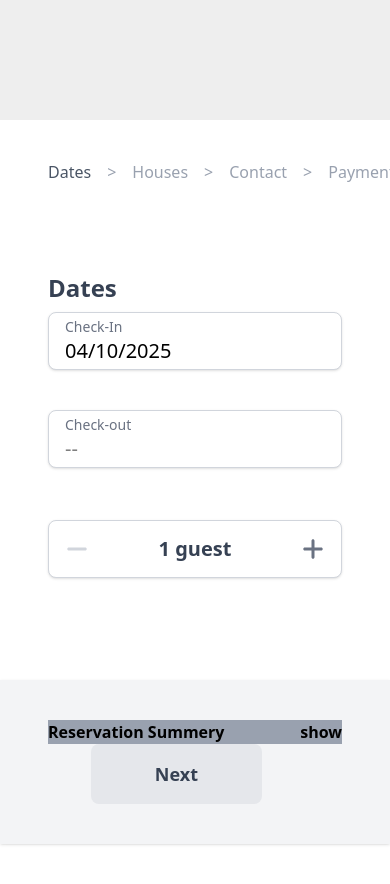
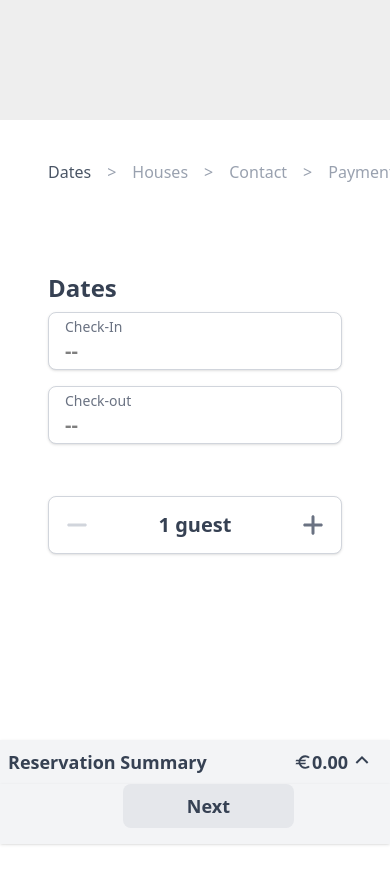
Before and after one commit to MinasAyounAlsoud/Myluxzen, a React (Vite) app in the folder frontend/: page /booking in a window 390 px wide. Shown: the top 884 px of the page. Built offline with nearby package versions, Linux system fonts and the light colour scheme.

Commit message:
update frontend folder for booking page styling

```diff
--- a/frontend/src/App.jsx
+++ b/frontend/src/App.jsx
@@ -2,6 +2,7 @@
 
 import './index.css'
 import { BookingPage } from './pages/BookingPage'
+
 
 function App() {
 
--- a/frontend/src/components/booking/ButtonBar.jsx
+++ b/frontend/src/components/booking/ButtonBar.jsx
@@ -7,11 +7,11 @@ export const ButtonBar = ({step, setPrevStep, setNextStep})=>{
     return (
         <>
          <div>
-            <div className="flex justify-end space-x-4 px-20">
+            <div className="flex justify-end space-x-4 px-20  font-bold">
                 {step > 1 && (
                 <button
                     onClick={setPrevStep}
-                    className="bg-transparent border border-gray-300 text-lg text-gray-600 py-4 px-16 rounded-lg hover:bg-gray-200 flex items-center space-x-2"
+                    className="bg-transparent border border-gray-300 text-lg text-gray-600 py-2 px-16 rounded-lg hover:bg-gray-200 flex items-center space-x-2"
                 >
                     <FaArrowLeft /> <p>prev</p>
                 </button>
@@ -19,9 +19,9 @@ export const ButtonBar = ({step, setPrevStep, setNextStep})=>{
                 <button
                 onClick={setNextStep}
                 // disabled={step > totalSteps}
-                className="bg-gray-200 text-gray-700 text-lg text-gray-600 py-4 px-16  rounded-lg hover:bg-gray-400 disabled:opacity-50 disabled:cursor-not-allowed"
+                className="bg-gray-200 text-gray-700 text-lg text-gray-600 py-2 px-16  rounded-lg hover:bg-gray-400 disabled:opacity-50 disabled:cursor-not-allowed"
                 >
-                {step === 4 ? 'Confirm and Pay' : 'Next'}
+                {step === 4 ? 'Confirm' : 'Next'}
                 </button>
             </div>
         </div>
--- a/frontend/src/components/booking/Contact.jsx
+++ b/frontend/src/components/booking/Contact.jsx
@@ -2,31 +2,26 @@ import React, { useState, useEffect } from 'react';
 import ContactForm from './ContactForm';
 
 export const Contact = ({newBooking, setNewBooking,gotoNextStep,setStepCompleted,setGotoNextStep})=>{
-    const loggedInUser = {
-        email: "jane.doe@example.com",
-        firstName: "Jane",
-        lastName: "Doe",
-        phoneNumber: "123-456-7890",
-        comments:""
-      };
-    const userNull = null;
-    const [errorMessage, setErrorMessage] = useState({
-        email: "",
-        firstName: "",
-        lastName:""
-    });
+
+    const [errEmail, setErrorEmail] = useState(false);
+    const [errFirstName, setErrorFirstName] = useState(false);
+    const [errLastName, setLastName] = useState(false);
+
     useEffect(()=>{
         if(gotoNextStep=== true){
             //varify if important information has been inputed
-            // if(newBooking.title === "" || newBooking.type===""){
-            //     setStepCompleted(false);
-            //     setGotoNextStep(false);
-            // }else{
-            //     setStepCompleted(true);
-            //     setGotoNextStep(false);
-            // }
-            setStepCompleted(true);
-            setGotoNextStep(false);
+            if(newBooking.email === "" || newBooking.guestFirstName ==="" || newBooking.guestFamilyName ==="" ){
+                setErrorEmail(newBooking.email === "");
+                setErrorFirstName(newBooking.guestFirstName ==="");
+                setLastName(newBooking.guestFamilyName ==="");
+                setStepCompleted(false);
+                setGotoNextStep(false);
+            }else{
+                setStepCompleted(true);
+                setGotoNextStep(false);
+            }
+            // setStepCompleted(true);
+            // setGotoNextStep(false);
         }
     },[gotoNextStep]);
 
@@ -37,7 +32,9 @@ export const Contact = ({newBooking, setNewBooking,gotoNextStep,setStepCompleted
                     Your contact details
                 </div>
 
-                <ContactForm user={loggedInUser} newBooking={newBooking} setNewBooking={setNewBooking}></ContactForm>
+                <ContactForm newBooking={newBooking} setNewBooking={setNewBooking}
+                            errEmail={errEmail} errFirstName={errFirstName} errLastName={errLastName}
+                ></ContactForm>
 
         </div>
     );
--- /dev/null
+++ b/frontend/src/components/booking/DatePickerStyles.module.css
@@ -0,0 +1,7 @@
+/* DatePickerStyles.module.css */
+.datePickerCalendar {
+  /* 放大日历到150% */
+  transform: scale(1.5);
+  transform-origin: top center; /* 确保放大以日历顶部为中心 */
+  margin: auto; /* 居中日历，如果需要的话 */
+}
--- a/frontend/src/components/booking/DateRangePicker.jsx
+++ b/frontend/src/components/booking/DateRangePicker.jsx
@@ -1,63 +1,63 @@
-import React, { useEffect, useState } from "react";
-import DatePicker from "react-datepicker";
-import "react-datepicker/dist/react-datepicker.css";
+import React, { useEffect } from 'react';
+import DatePicker from 'react-datepicker';
+import 'react-datepicker/dist/react-datepicker.css';
 
-export function DateRangePicker({ newBooking = {}, setNewBooking, errStartDate, errEndDate}) {
+import styles from "./DatePickerStyles.module.css";
+
+
+export function DateRangePicker({ newBooking, setNewBooking, errStartDate, errEndDate }) {
   // 解析日期（如果是空字符串或者 undefined，就设为 null）
   const parseDate = (date) => {
     return date && date !== "" ? new Date(date) : null;
   };
 
-  // 初始化 state
-  const [startDate, setStartDate] = useState(null);
-  const [endDate, setEndDate] = useState(null);
+  // 设置 DatePicker 选择器的日期
+  const handleStartDateChange = (date) => {
+    setNewBooking(prev => ({
+      ...prev,
+      startDate: date ? date.toISOString() : null,
+    }));
+  };
 
-  // 当 `newBooking` 发生变化时，更新 `startDate` 和 `endDate`
-  useEffect(() => {
-    setStartDate(parseDate(newBooking.startDate) || new Date());
-    setEndDate(parseDate(newBooking.endDate));
-  }, [newBooking.startDate, newBooking.endDate]); // 监听 newBooking 变化
+  const handleEndDateChange = (date) => {
+    setNewBooking(prev => ({
+      ...prev,
+      endDate: date ? date.toISOString() : null,
+    }));
+  };
 
-  // 更新 `newBooking`，但只在 `startDate` 或 `endDate` 改变时执行
-  useEffect(() => {
-    setNewBooking((prev) => ({
-      ...prev,
-      startDate: startDate ? startDate.toISOString() : prev.startDate,
-      endDate: endDate ? endDate.toISOString() : prev.endDate,
-    // startDate: startDate ? startDate.toISOString() : "",
-    // endDate: endDate ? endDate.toISOString() : "",
 
-    }));
-  }, [startDate, endDate, setNewBooking]);
 
   return (
-    <div class="flex flex-col lg:flex-row w-full justify-start lg:justify-between  space-y-10 lg:space-y-0 lg:space-x-4 ">
-
+    <div className="flex flex-col lg:flex-row w-full justify-start lg:justify-between space-y-4 lg:space-y-0 lg:space-x-4"
+   >
       <div className={`bg-white p-1 border rounded-lg shadow px-4 py-1 lg:flex-1 ${errStartDate ? 'border-red-500' : 'border-gray-300'}`}>
-      <p class="text-sm text-gray-500">Check-In</p>
-
+        <p className="text-sm text-gray-500">Check-In</p>
         <DatePicker
-            selected={startDate}
-            onChange={(date) => setStartDate(date)}
+          selected={parseDate(newBooking.startDate)}
+          onChange={handleStartDateChange}
           selectsStart
-            startDate={startDate}
-            endDate={endDate}
+          startDate={parseDate(newBooking.startDate) || new Date()}
+          endDate={parseDate(newBooking.endDate)}
           minDate={new Date()}
           placeholderText="--"
-            className="text-black fond-bold text-xl"
+          className="text-black font-bold text-xl"
+          calendarClassName={styles.datePickerCalendar}
+
         />
       </div>
       <div className={`bg-white p-1 border rounded-lg shadow px-4 py-1 lg:flex-1 ${errEndDate ? 'border-red-500' : 'border-gray-300'}`}>
-            <p class="text-sm text-gray-500">Check-out</p>
+        <p className="text-sm text-gray-500">Check-out</p>
         <DatePicker
-            selected={endDate}
-            onChange={(date) => setEndDate(date)}
+          selected={parseDate(newBooking.endDate)}
+          onChange={handleEndDateChange}
           selectsEnd
-            startDate={startDate}
-            endDate={endDate}
-            minDate={startDate ? new Date(startDate.getTime() + 24 * 60 * 60 * 1000) : new Date()}
+          startDate={parseDate(newBooking.startDate)}
+          endDate={parseDate(newBooking.endDate)}
+          minDate={newBooking.startDate ? new Date(newBooking.startDate) : new Date()}
           placeholderText="--"
-            className="text-black fond-bold text-xl"
+          className="text-black font-bold text-xl"
+          calendarClassName={styles.datePickerCalendar}
         />
       </div>
     </div>
--- a/frontend/src/components/booking/DateSelect.jsx
+++ b/frontend/src/components/booking/DateSelect.jsx
@@ -15,10 +15,10 @@ export const DateSelect = ({newBooking, setNewBooking,gotoNextStep,setStepComple
     useEffect(()=>{
         if(gotoNextStep=== true){
             //varify if important information has been inputed
-            if(newBooking.startDate === "" || newBooking.endDate===""){
+            if(newBooking.startDate === null || newBooking.endDate===null){
                 setDateErrorMsg("Arrival and departure dates are required");
-                setErrStartDate(newBooking.startDate==="");
-                setEndStartDate(newBooking.endDate==="");
+                setErrStartDate(newBooking.startDate===null);
+                setEndStartDate(newBooking.endDate===null);
                 setStepCompleted(false);
                 setGotoNextStep(false);
             }else{
--- a/frontend/src/components/booking/HouseSelect.jsx
+++ b/frontend/src/components/booking/HouseSelect.jsx
@@ -10,16 +10,18 @@ export const HouseSelect = ({newBooking, setNewBooking,gotoNextStep,setStepCompl
     useEffect(()=>{
         if(gotoNextStep=== true){
             //varify if important information has been inputed
-            // if(newBooking.title === "" || newBooking.type===""){
-            //     setStepCompleted(false);
-            //     setGotoNextStep(false);
-            // }else{
-            //     setStepCompleted(true);
-            //     setGotoNextStep(false);
-            // }
-            setStepCompleted(true);
-            setGotoNextStep(false);
-            console.log("go to next step")
+            if(newBooking.houseType === ""){
+                setErrorMessage("You need to select an available house for booking.");
+                setStepCompleted(false);
+                setGotoNextStep(false);
+            }else{
+                setErrorMessage("");
+                setStepCompleted(true);
+                setGotoNextStep(false);
+            }
+            // setStepCompleted(true);
+            // setGotoNextStep(false);
+            // console.log("go to next step")
 
         }
     },[gotoNextStep]);
@@ -58,8 +60,10 @@ export const HouseSelect = ({newBooking, setNewBooking,gotoNextStep,setStepCompl
               setErrorMessage("No available rooms for the selected dates.");
             }
           } catch (error) {
-            console.error("Error fetching available rooms:", error);
-            setErrorMessage("An error occurred while fetching available rooms.");
+            // console.error("Error fetching available rooms:", error);
+            // setErrorMessage("An error occurred while fetching available rooms.");
+            setErrorMessage("No available rooms for the selected dates.");
+
           }
         };
 
@@ -77,9 +81,11 @@ export const HouseSelect = ({newBooking, setNewBooking,gotoNextStep,setStepCompl
                 <div class="text-2xl py-2 text-gray-700 font-bold">
                     Houses
                     </div>
-                <h2 class="py-1">Select the perfect room for your stay.</h2>
-                {errorMessage && <p>{errorMessage}</p>}
+                <h2 class="pb-1">Select the perfect room for your stay.</h2>
+                {/* {errorMessage && <p className='text-red-500 text-sm'>{errorMessage}</p>} */}
 
+                {errorMessage !== "" ? <p className='text-red-500 text-sm'>{errorMessage}</p>
+                    : <p className="text-transparent text-sm">Placeholder</p>}
             {availableRooms.length > 0 ? (
             <ul>
                 {availableRooms.map((room, index) => (
@@ -95,7 +101,7 @@ export const HouseSelect = ({newBooking, setNewBooking,gotoNextStep,setStepCompl
                 ))}
             </ul>
             ) : (
-            <p>No available rooms for the selected dates.</p>
+            <p></p>
             )}
         </>
     );
--- a/frontend/src/components/booking/SuccessBooking.jsx
+++ b/frontend/src/components/booking/SuccessBooking.jsx
@@ -44,13 +44,13 @@ export const SuccessBooking = ({successBookingNumber})=>{
         console.log("bookingTicket",bookingTicket);
     },[bookingTicket]);
     return (
-        <div className='flex flex-col items-center justify-center h-full'>
+        <div className='flex flex-col items-center justify-center h-full pb-20'>
 
             <div className='w-2/3 py-4'>
             <Summery newBooking={bookingTicket} completed={true}></Summery>
 
             </div>
-            <div className='w3/5 py-4 px-4 text-gray-700'>
+            <div className='w3/5 py-4 px-6 lg:px-20 text-gray-700'>
                 <p>Vielen Dank für Ihre Buchung.</p><br></br>
                 <p>Die Details Ihrer Bestellung werden an Ihre E-Mail-Adresse gesendet.</p><br></br>
                 <p>Falls Sie bereits registriert und angemeldet sind, können Sie Ihre Bestellung in Ihrem Benutzerkonto auf unserer Webseite einsehen und bei Bedarf auch stornieren.</p><br></br>
--- a/frontend/src/components/booking/SummaryBar.jsx
+++ b/frontend/src/components/booking/SummaryBar.jsx
@@ -1,13 +1,54 @@
 import React, { useState, useEffect } from 'react';
+import { RiArrowDownSLine } from "react-icons/ri";
+import { RiArrowUpSLine } from "react-icons/ri";
 
+import { MdOutlineEuro } from "react-icons/md";
+import { Summery } from './Summery';
 export const SummeryBar = ({newBooking})=>{
+    const { houseType, guestFirstName, guestFamilyName, email, guestCount, startDate, endDate, price,mobileNumber, comments } = newBooking;
+    const [showCompleteSummery,setShowCompleteSummery] = useState(false);
+    const calculateTotalPrice = () => {
+        const start = new Date(startDate);
+        const end = new Date(endDate);
+        const msPerDay = 1000 * 3600 * 24;
+        const days = Math.round((end - start) / msPerDay); // 四舍五入天数
+        const totalPrice = days * price;
+        return totalPrice.toFixed(2); // 返回带两位小数的字符串
+    };
+    const handleOnClick = ()=>{
+        setShowCompleteSummery(prev=> !prev);
+    };
 
     return (
-        <div className='flex justify-between'>
-                <div>Reservation Summery</div>
-                <button
-                >show</button>
+        <div className='flex flex-col text-base text-gray-700'>
+            <div className={`flex ${showCompleteSummery ? "slide-up" : "slide-down"} bg-gray-100 shadow pb-2`}>
+                {/* <div className='px-6 flex justify-center w-auto'> */}
+                    <Summery newBooking={newBooking} completed={true} />
+                {/* </div> */}
+                <div className="relative px-6 flex-1">
+                    <button onClick={handleOnClick} className="absolute top-0 right-0 px-4 text-2xl font-bold cursor-pointer ">
+                        <RiArrowDownSLine />
+                    </button>
+                </div>
+            </div>
 
+            {!showCompleteSummery &&
+                <div className={`flex ${showCompleteSummery ? "slide-down" : "slide-up"} justify-between bg-gray-100 shadow py-2`}
+                >
+                    <div className='flex justify-between flex-10 px-2'>
+                        <div className='text-lg font-bold'>Reservation Summary</div>
+                        <div className='flex items-center text-lg font-bold'>
+                            <MdOutlineEuro />
+                            {calculateTotalPrice()}
+                        </div>
+                    </div>
+                    <div className="relative flex-1">
+                        <button onClick={handleOnClick} className="absolute top-0 px-4 right-0 text-2xl font-bold cursor-pointer ">
+                            <RiArrowUpSLine />
+                        </button>
+                    </div>
+                </div>
+            }
         </div>
-    );
+            );
 };
--- a/frontend/src/index.css
+++ b/frontend/src/index.css
@@ -1,4 +1,31 @@
 @import "tailwindcss";
+
+@keyframes slideUp {
+  from {
+    transform: translateY(100%);
+    opacity: 0;
+  }
+  to {
+    transform: translateY(0);
+    opacity: 1;
+  }
+}
+@keyframes slideDown {
+  from {
+    transform: translateY(0);
+    opacity: 1;
+  }
+  to {
+    transform: translateY(100%);
+    opacity: 0;
+  }
+}
+.slide-up {
+  animation: slideUp 0.5s ease-out forwards;
+}
+.slide-down{
+  animation: slideDown 0.5s ease-out forwards;
+}
 
 /*
 :root {
@@ -71,7 +98,3 @@ button:focus-visible {
 }
 
 */
-.shadow-gradient {
-  box-shadow: 0 -10px 15px -3px rgba(226, 226, 226, 0.5),  // 增加透明度
-              0 -4px 6px -2px rgba(226, 226, 226, 0.3);
-}
--- a/frontend/src/pages/BookingPage.jsx
+++ b/frontend/src/pages/BookingPage.jsx
@@ -9,10 +9,12 @@ import { SummeryBar } from '../components/booking/SummaryBar';
 import { Summery } from '../components/booking/Summery';
 import { SuccessBooking } from '../components/booking/SuccessBooking';
 
+
 export const BookingPage = ()=>{
     const [gotoNextStep, setGotoNextStep] = useState(false);
     const [isStepCompleted, setStepCompleted] = useState(false);
     const [step, setStep] = useState(1);
+
     const loggedInUser = {
         email: "jane.doe@example.com",
         guestFirstName: "Jane",
@@ -26,8 +28,8 @@ export const BookingPage = ()=>{
         guestFamilyName: user !== null ?user.guestFamilyName : "",
         email: user !== null ?user.email : "",
         guestCount: 1,
-        startDate: "",
-        endDate: "",
+        startDate: null,
+        endDate: null,
         houseType:"",
         price: "",
         mobileNumber: user !== null ?user.mobileNumber : "",
@@ -131,11 +133,14 @@ export const BookingPage = ()=>{
     useEffect(()=>{
         console.log("successBookingNumber",successBookingNumber);
     },[successBookingNumber]);
+
+
     return (
-        <>
+    <div>
         {successBookingNumber==="" ? (
         <div>
         {/* <div>Booking Page</div> */}
+        <div   className='pb-10 lg:px-20'>
             <ProcessBar        step={step} setStep={setStep}></ProcessBar>
             <div  className="py-10 px-12 overflow-auto">
                 <div onClick={e => e.stopPropagation()}
@@ -145,36 +150,25 @@ export const BookingPage = ()=>{
                         {step === 2 && <HouseSelect gotoNextStep={gotoNextStep} setStepCompleted={setStepCompleted} setGotoNextStep={setGotoNextStep} newBooking={newBooking} setNewBooking={setNewBooking}></HouseSelect>}
                         {step === 3 && <Contact gotoNextStep={gotoNextStep} setStepCompleted={setStepCompleted} setGotoNextStep={setGotoNextStep} newBooking={newBooking} setNewBooking={setNewBooking}></Contact>}
                         {step === 4 && <Payment gotoNextStep={gotoNextStep} setStepCompleted={setStepCompleted} setGotoNextStep={setGotoNextStep} newBooking={newBooking} setNewBooking={setNewBooking}></Payment>}
-
                     </div>
                     <div className="hidden lg:block w-full lg:w-2/5 ">
                         <Summery newBooking={newBooking} completed={false}></Summery>
                     </div>
-        {/* <button onClick={setPrevStep}
-        disabled={step <= 1} >
-            prev
-        </button>
-        <button onClick={setNextStep}
-        disabled={step > totalSteps} >
-            next
-        </button> */}
-
+                </div>
             </div>
         </div>
 
-<div className="fixed bottom-0 w-full bg-gray-100 shadow py-10 px-12 font-bold">
-<div className="w-full block lg:hidden bg-gray-400">
+            <div className="fixed bottom-14 w-full block lg:hidden py-1">
                 <SummeryBar  newBooking={newBooking} ></SummeryBar>
             </div>
-
+            <div className="fixed bottom-0 w-full bg-gray-100 shadow pb-4 lg:py-4 px-4 space-y-2">
             <ButtonBar step={step} setPrevStep={setPrevStep} setNextStep={setNextStep}></ButtonBar>
             </div>
         </div>
-
         )
         : (
             <SuccessBooking successBookingNumber={successBookingNumber}></SuccessBooking>
         )}
-        </>
+        </div>
     );
 };
```
Also changed, not shown: frontend/src/components/booking/ContactForm.jsx (+8 -8 lines). Lines whose indentation alone changed are shown as unchanged.
